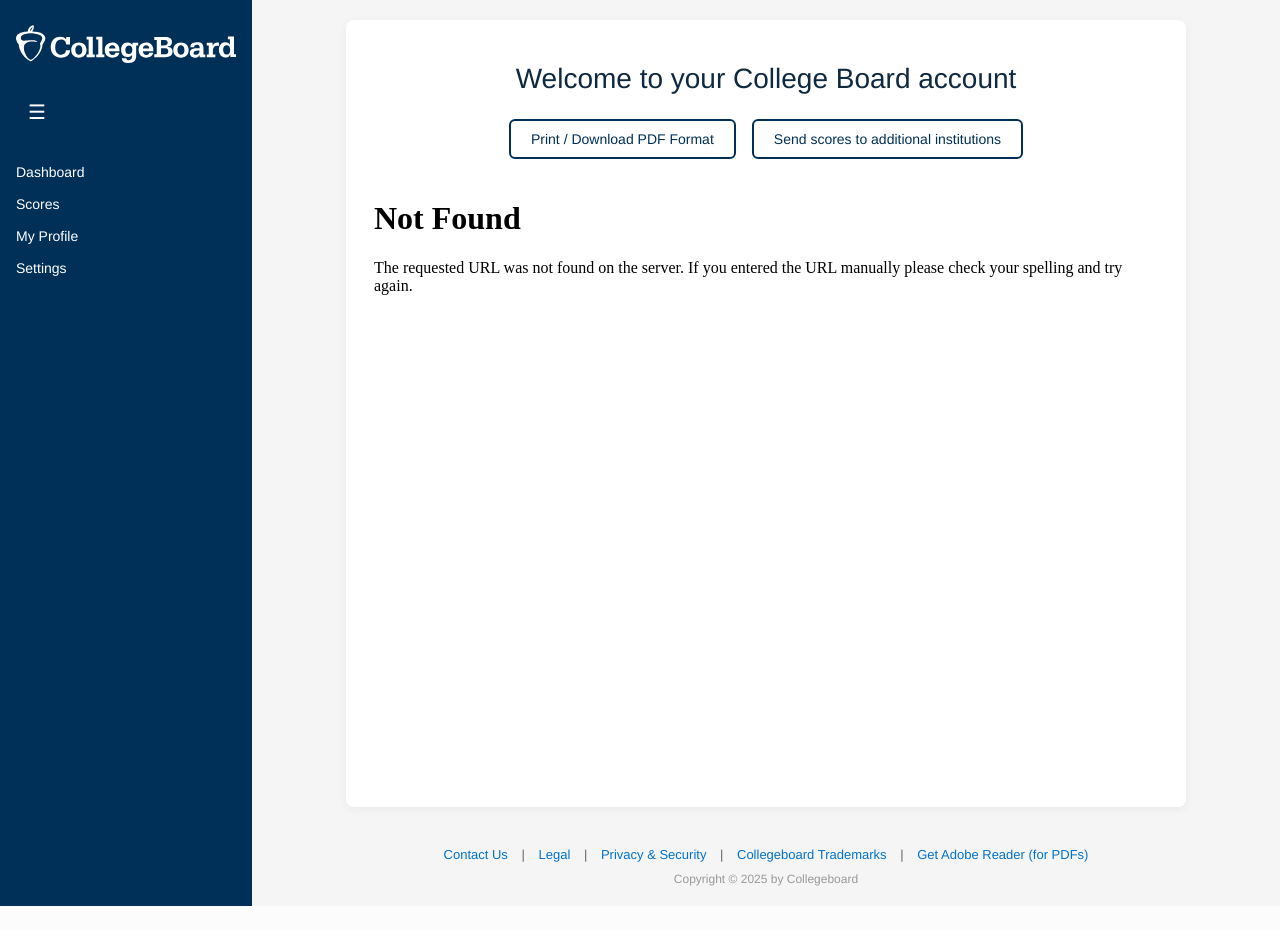
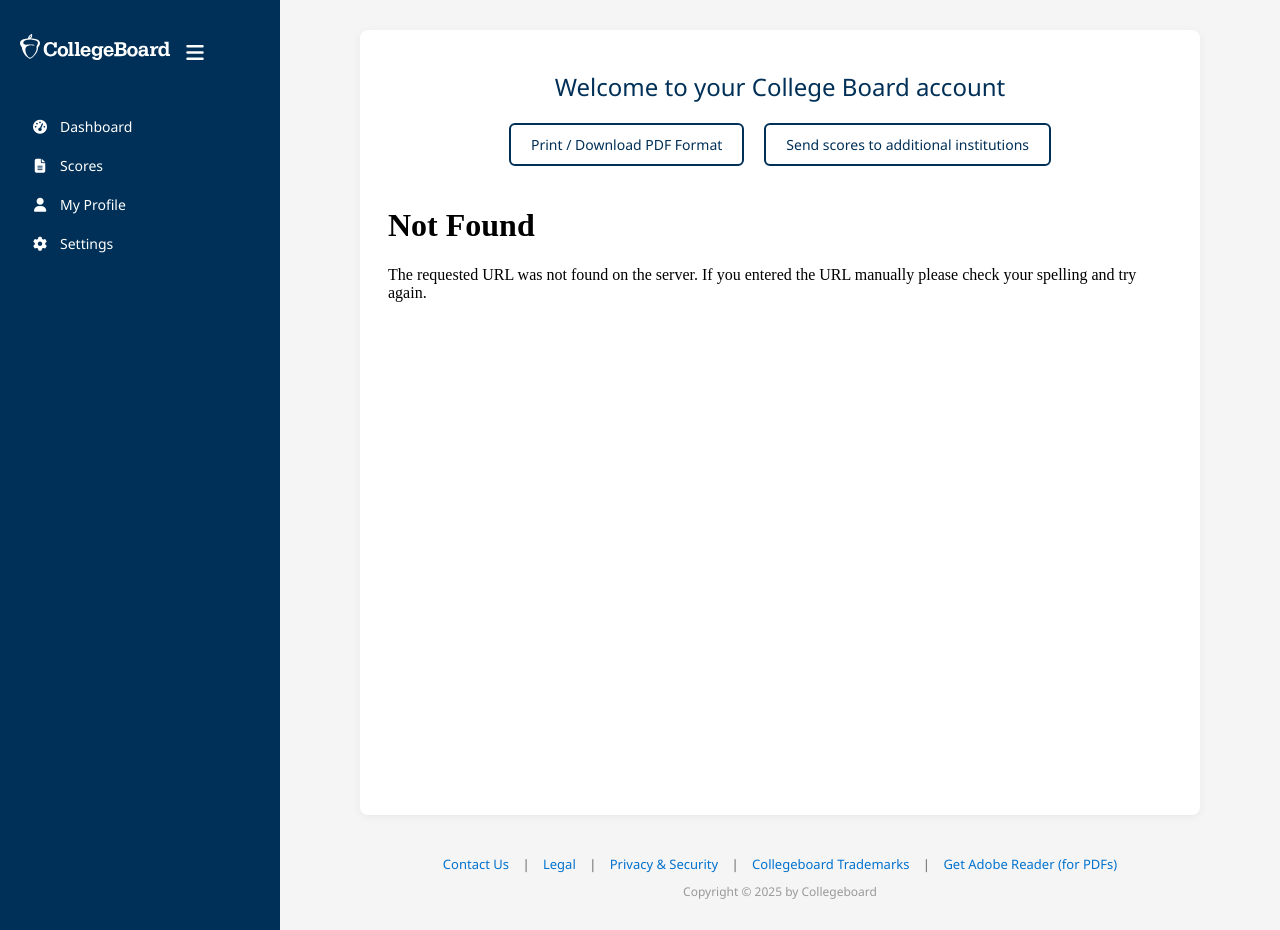
Before and after one commit to Jandro91/Sat_clone, a Flask app: page /certificate/1 in a window 1280 px wide. Before the commit the page ends 906 px from the top, so only its background shows below. Run offline with Flask 3, Linux system fonts and the light colour scheme.

Commit message:
Update: sidebar UI/UX redesigned to match CollegeBoard/TOEFL style

```diff
--- a/static/style.css
+++ b/static/style.css
@@ -91,3 +91,151 @@
   color: #0f2940;
   margin-bottom: 24px;
 }
+body {
+  margin: 0;
+  font-family: "Segoe UI", "Inter", "Helvetica Neue", sans-serif;
+  background-color: #f5f5f5;
+}
+
+.layout {
+  display: flex;
+  min-height: 100vh;
+}
+
+.sidebar {
+  background-color: #003057;
+  color: white;
+  width: 240px;
+  padding: 20px;
+  display: flex;
+  flex-direction: column;
+  transition: width 0.3s ease;
+}
+
+.sidebar.collapsed {
+  width: 60px;
+}
+
+.sidebar .logo {
+  width: 150px;
+  transition: opacity 0.3s ease;
+}
+
+.sidebar.collapsed .logo {
+  opacity: 0;
+}
+
+.burger-btn {
+  background: none;
+  border: none;
+  color: white;
+  font-size: 20px;
+  margin-top: 10px;
+  cursor: pointer;
+}
+
+.nav-links {
+  list-style: none;
+  padding: 0;
+  margin-top: 30px;
+}
+
+.nav-links li {
+  display: flex;
+  align-items: center;
+  padding: 10px;
+  color: white;
+  cursor: pointer;
+  font-size: 14px;
+  transition: background 0.2s;
+}
+
+.nav-links li:hover {
+  background-color: #004080;
+  border-radius: 6px;
+}
+
+.nav-links i {
+  margin-right: 10px;
+  width: 20px;
+  text-align: center;
+}
+
+.sidebar.collapsed .nav-text {
+  display: none;
+}
+
+.main-content {
+  flex: 1;
+  padding: 30px 40px;
+}
+
+.certificate-container {
+  max-width: 800px;
+  margin: 0 auto;
+  padding: 24px 20px;
+  background: white;
+  box-shadow: 0 2px 10px rgba(0, 0, 0, 0.05);
+  border-radius: 8px;
+  text-align: center;
+}
+
+.certificate-container h1 {
+  font-size: 24px;
+  color: #003057;
+  margin-bottom: 20px;
+}
+
+.download-buttons {
+  display: flex;
+  justify-content: center;
+  gap: 20px;
+  margin-bottom: 20px;
+  flex-wrap: wrap;
+}
+
+.download-btn {
+  padding: 10px 20px;
+  font-size: 14px;
+  background-color: white;
+  border: 2px solid #003057;
+  color: #003057;
+  border-radius: 6px;
+  text-decoration: none;
+  transition: 0.3s ease;
+}
+
+.download-btn:hover {
+  background-color: #003057;
+  color: white;
+}
+
+iframe {
+  width: 100%;
+  height: 600px;
+  border: none;
+  border-radius: 6px;
+}
+
+.footer-links {
+  margin-top: 40px;
+  text-align: center;
+  font-size: 13px;
+  color: #666;
+}
+
+.footer-links a {
+  color: #0072ce;
+  margin: 0 10px;
+  text-decoration: none;
+}
+
+.footer-links a:hover {
+  text-decoration: underline;
+}
+
+.copyright {
+  margin-top: 10px;
+  font-size: 12px;
+  color: #999;
+}
--- a/templates/certificate.html
+++ b/templates/certificate.html
@@ -5,164 +5,30 @@
   <title>My SAT Account – College Board</title>
   <link rel="icon" href="{{ url_for('static', filename='favicon.ico') }}">
   <link rel="stylesheet" href="{{ url_for('static', filename='style.css') }}">
-  <style>
-    body {
-      margin: 0;
-      font-family: "Helvetica Neue", Helvetica, Arial, sans-serif;
-      background-color: #f5f5f5;
-    }
-
-    .layout {
-      display: flex;
-      min-height: 100vh;
-    }
-
-    .sidebar {
-      width: 220px;
-      background-color: #003057;
-      color: white;
-      display: flex;
-      flex-direction: column;
-      padding: 24px 16px;
-      transition: width 0.3s ease;
-    }
-
-    .sidebar.collapsed {
-      width: 60px;
-    }
-
-    .sidebar .logo {
-      height: 40px;
-      margin-bottom: 24px;
-    }
-
-    .sidebar button.toggle-btn {
-      background: none;
-      border: none;
-      color: white;
-      font-size: 20px;
-      margin-bottom: 20px;
-      cursor: pointer;
-      text-align: left;
-    }
-
-    .sidebar a {
-      color: white;
-      text-decoration: none;
-      margin: 8px 0;
-      font-size: 14px;
-      transition: 0.3s;
-    }
-
-    .sidebar a:hover {
-      text-decoration: underline;
-    }
-
-    .main-content {
-      flex: 1;
-      padding: 20px 40px;
-    }
-
-    .certificate-container {
-      max-width: 800px;
-      margin: 0 auto;
-      padding: 24px 20px;
-      background: white;
-      box-shadow: 0 2px 10px rgba(0, 0, 0, 0.05);
-      border-radius: 8px;
-      text-align: center;
-    }
-
-    .certificate-container h1 {
-      font-size: 28px;
-      font-weight: 500;
-      color: #0f2940;
-      margin-bottom: 24px;
-    }
-
-    .download-buttons {
-      display: flex;
-      justify-content: center;
-      gap: 16px;
-      margin-bottom: 20px;
-      flex-wrap: wrap;
-    }
-
-    .download-btn {
-      padding: 10px 20px;
-      font-size: 14px;
-      background-color: white;
-      border: 2px solid #003057;
-      color: #003057;
-      border-radius: 6px;
-      text-decoration: none;
-      transition: 0.3s ease;
-    }
-
-    .download-btn:hover {
-      background-color: #003057;
-      color: white;
-    }
-
-    iframe {
-      width: 100%;
-      height: 600px;
-      border: none;
-      border-radius: 4px;
-    }
-
-    .footer-links {
-      margin-top: 40px;
-      text-align: center;
-      font-size: 13px;
-      color: #666;
-    }
-
-    .footer-links a {
-      color: #0072ce;
-      margin: 0 10px;
-      text-decoration: none;
-    }
-
-    .footer-links a:hover {
-      text-decoration: underline;
-    }
-
-    .copyright {
-      margin-top: 10px;
-      font-size: 12px;
-      color: #999;
-    }
-
-    @media (max-width: 768px) {
-      .download-buttons {
-        flex-direction: column;
-        align-items: center;
-      }
-      .layout {
-        flex-direction: column;
-      }
-      .sidebar {
-        width: 100%;
-        flex-direction: row;
-        justify-content: space-between;
-      }
-    }
-  </style>
+  <link rel="stylesheet" href="https://cdnjs.cloudflare.com/ajax/libs/font-awesome/6.5.0/css/all.min.css">
+  <meta name="viewport" content="width=device-width, initial-scale=1.0">
 </head>
 <body>
 
 <div class="layout">
-    <div class="sidebar" id="sidebar">
-      <img src="{{ url_for('static', filename='collegeboard-logo-white.svg') }}" alt="College Board Logo" class="logo">
-      <button class="toggle-btn" onclick="toggleSidebar()">☰</button>
-      <a href="#">Dashboard</a>
-      <a href="#">Scores</a>
-      <a href="#">My Profile</a>
-      <a href="#">Settings</a>
+  <!-- Sidebar -->
+  <nav class="sidebar" id="sidebar">
+    <div class="sidebar-top">
+      <img src="{{ url_for('static', filename='collegeboard-logo-white.svg') }}" alt="College Board Logo" class="logo" id="logo">
+      <button class="burger-btn" onclick="toggleSidebar()">
+        <i class="fas fa-bars"></i>
+      </button>
     </div>
+    <ul class="nav-links">
+      <li><i class="fas fa-tachometer-alt"></i><span class="nav-text">Dashboard</span></li>
+      <li><i class="fas fa-file-alt"></i><span class="nav-text">Scores</span></li>
+      <li><i class="fas fa-user"></i><span class="nav-text">My Profile</span></li>
+      <li><i class="fas fa-cog"></i><span class="nav-text">Settings</span></li>
+    </ul>
+  </nav>
 
-    <div class="main-content">
+  <!-- Main content -->
+  <main class="main-content">
     <div class="certificate-container">
       <h1>Welcome to your College Board account</h1>
 
@@ -184,14 +50,16 @@
         Copyright © 2025 by Collegeboard
       </div>
     </div>
-    </div>
+  </main>
 </div>
 
 <script>
 function toggleSidebar() {
-      document.getElementById('sidebar').classList.toggle('collapsed');
+  const sidebar = document.getElementById("sidebar");
+  const logo = document.getElementById("logo");
+  sidebar.classList.toggle("collapsed");
+  logo.classList.toggle("hidden");
 }
 </script>
-
 </body>
 </html>
```
Lines whose indentation alone changed are shown as unchanged.
